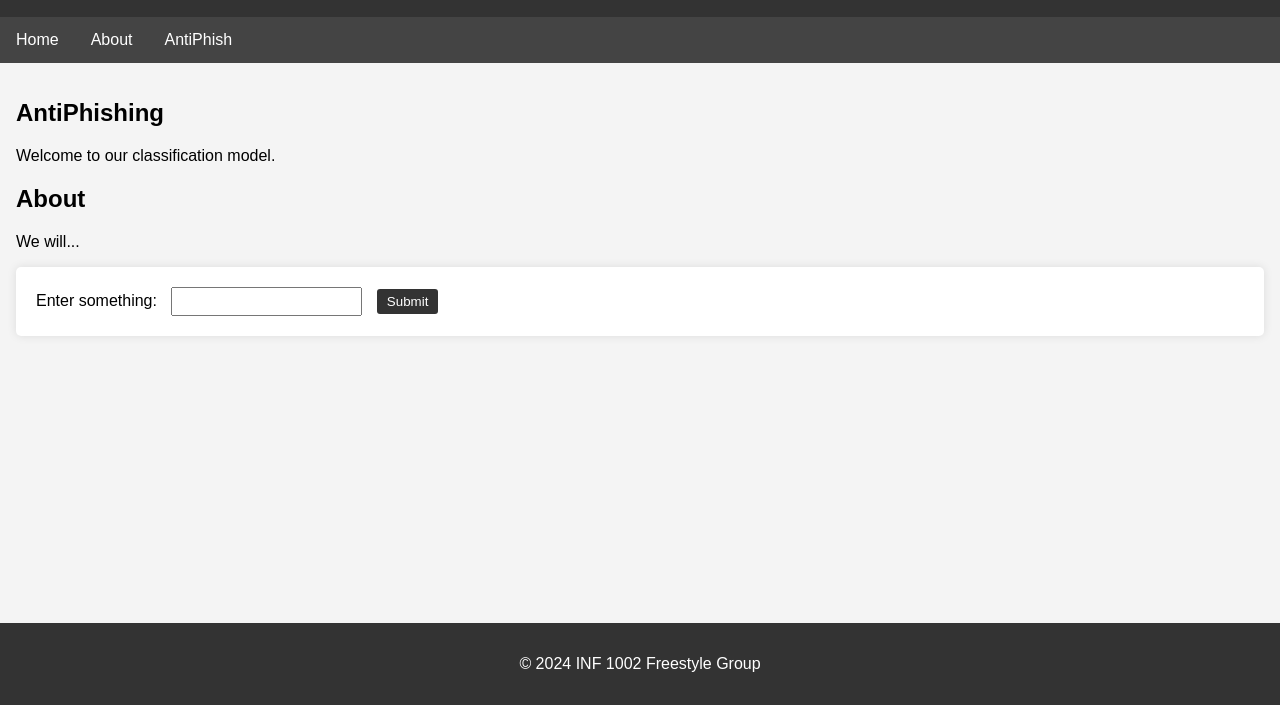
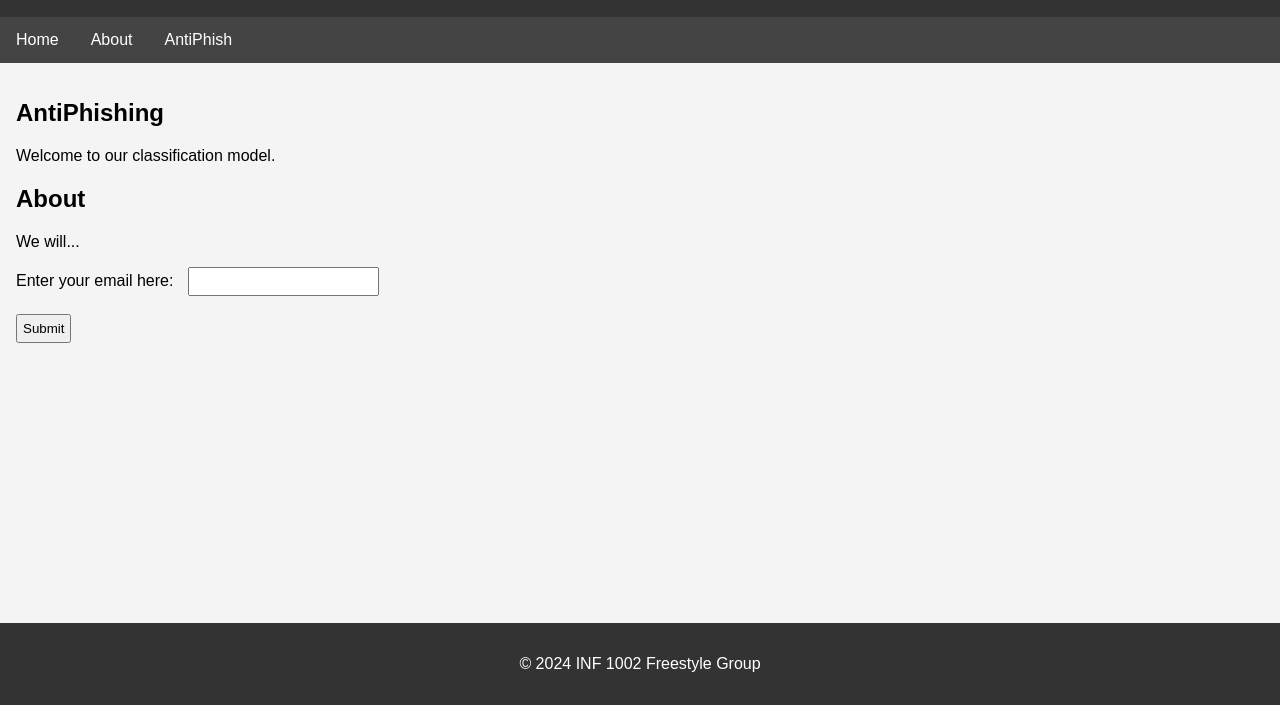
Before and after one commit to kentlow2002/AntiPhishingML, a plain HTML site: page main.html in a window 1280 px wide. Shown: the part 95-800 px from the top of the page. Drawn offline with Linux system fonts and the light colour scheme.

Commit message:
Add files via upload

```diff
--- a/main.html
+++ b/main.html
@@ -26,18 +26,12 @@
             <h2>About</h2>
             <p>We will...</p>
         </section>
-        <div class="container">
-            <label for="userInput">Enter something:</label>
-            <input type="text" id="userInput" name="userInput">
-            <button onclick="handleClick()">Submit</button>
-        </div>
-
-        <script>
-            function handleClick() {
-                const input = document.getElementById('userInput').value;
-                alert('You entered: ' + input);
-            }
-        </script>
+        <form action="/submit" method="POST">
+            <label for="name">Enter your email here:</label>
+            <input type="text" id="email" name="email" required>
+            <br><br>
+            <input type="submit" value="Submit">
+        </form>
     </main>
     <footer>
         <p>&copy; 2024 INF 1002 Freestyle Group</p>
```
Also changed, not shown: result.html (added, +11 -0 lines), 1 other file.
